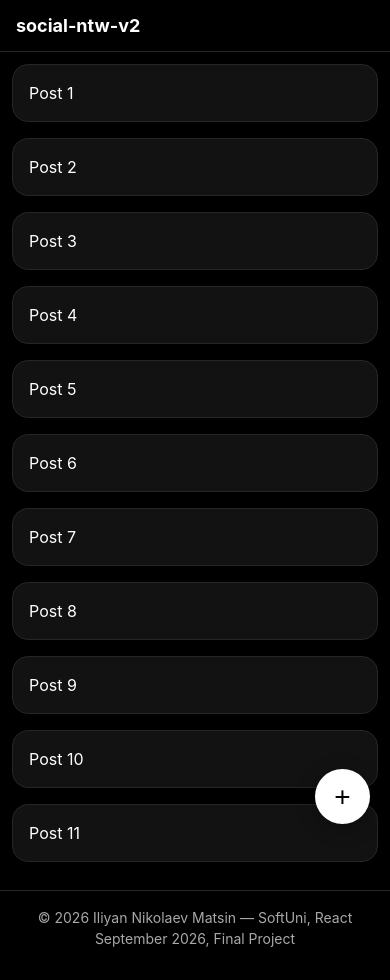
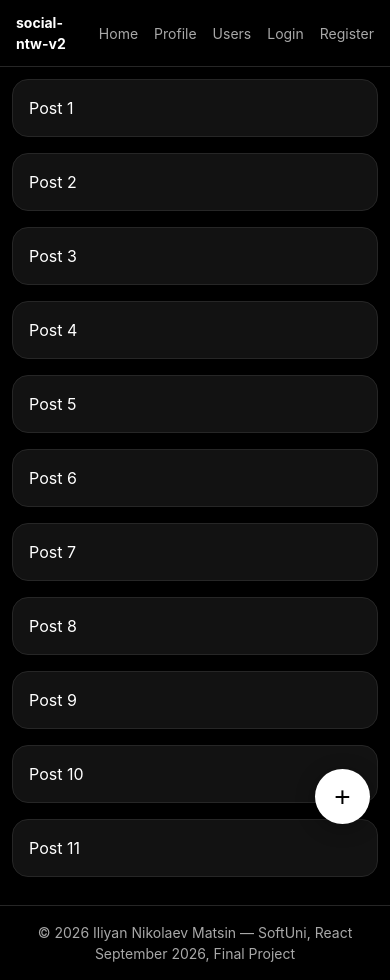
Before and after one commit to iliyanNikolaev/react-social-ntw-v2, a React (Vite) app in the folder client/: page / in a window 390 px wide. Built offline with nearby package versions, Linux system fonts and the light colour scheme.

Commit message:
navbar and logo media queries changes

```diff
--- a/client/src/layouts/MainLayout.jsx
+++ b/client/src/layouts/MainLayout.jsx
@@ -28,6 +28,10 @@ const NavContent = styled.div`
 
 const Logo = styled.h2`
   font-size: 18px;
+
+  @media (max-width: 900px) {
+    font-size: 14px;
+  }
 `;
 
 const NavLinks = styled.div`
@@ -39,10 +43,6 @@ const NavLinks = styled.div`
 
   a:hover {
     color: var(--text);
-  }
-
-  @media (max-width: 900px) {
-    display: none;
   }
 `;
 
```
